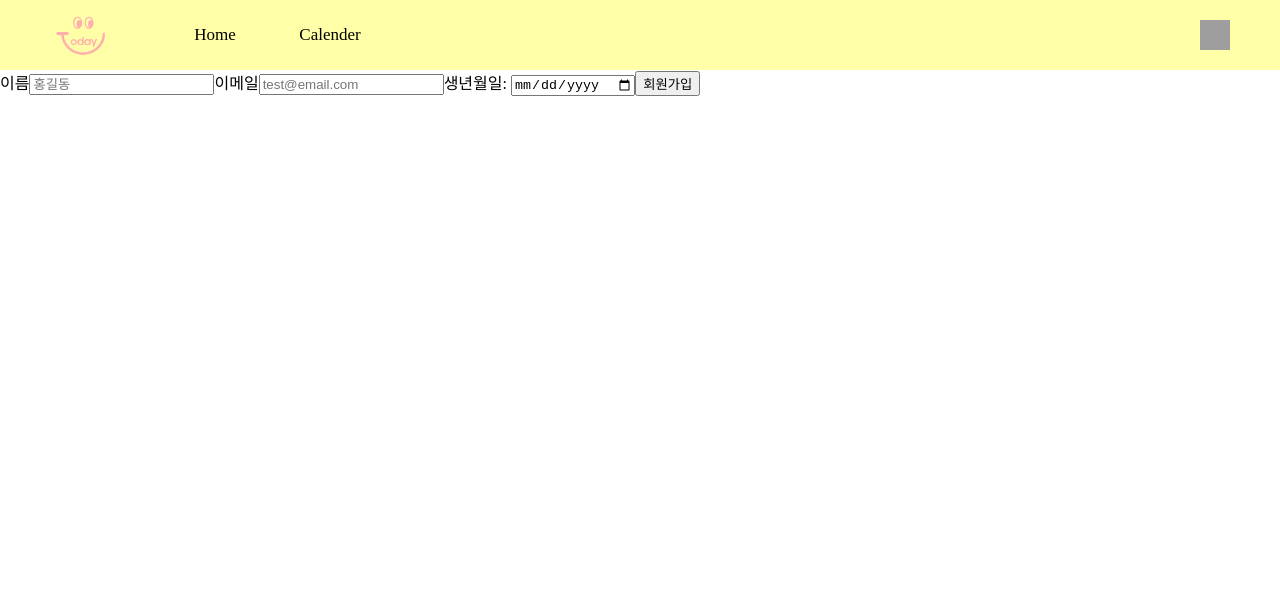
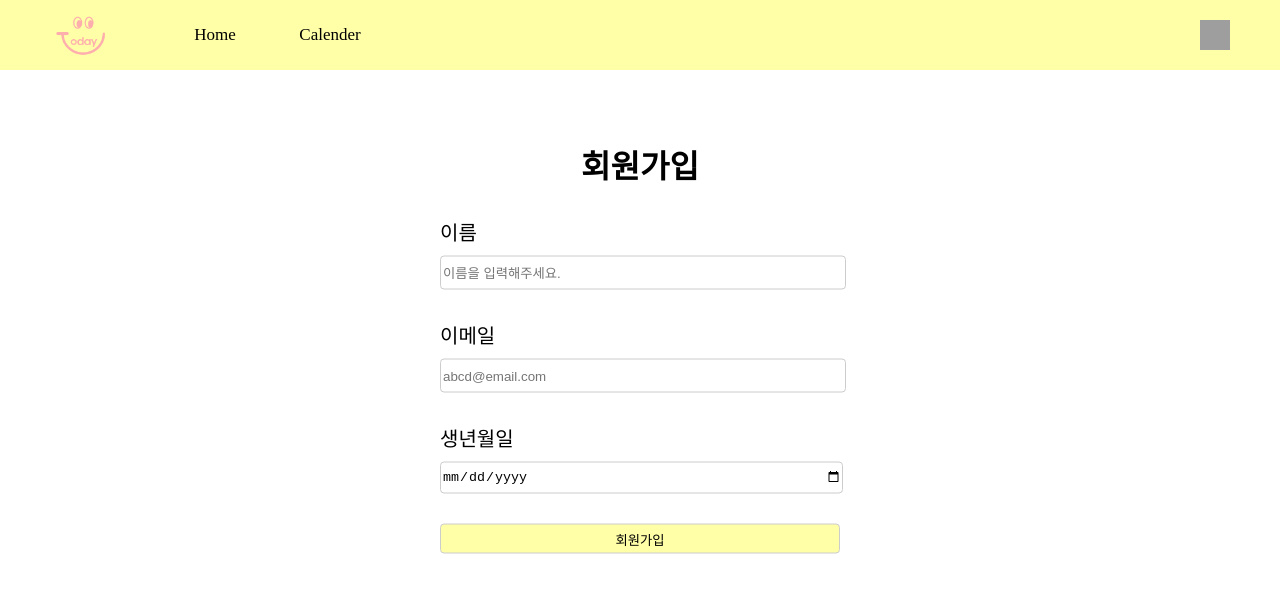
Before and after one commit to kirong99/frontnewbie, a React (Create React App) app: page /Join in a window 1280 px wide. Shown: the top 592 px of the page. Built offline with nearby package versions, Linux system fonts and the light colour scheme; grey boxes are pictures that could not be loaded; a web font is replaced by a local one.

Commit message:
회원가입 페이지 css 수정

```diff
--- a/src/Login/Join.js
+++ b/src/Login/Join.js
@@ -1,5 +1,6 @@
 import React from "react";
 import { useForm } from 'react-hook-form';
+import './join.css';
 
 function Join(){
 	const {
@@ -10,22 +11,32 @@ function Join(){
     const onSubmit = data => console.log(data);
 
     return (
-		<form onSubmit={handleSubmit(onSubmit)}>
+        <div>
+            <form className="join" onSubmit={handleSubmit(onSubmit)}>
+                <h1 className="title">회원가입</h1>
+                <div className="text name">
                     <label htmlFor="name">이름</label>
+                    <div>
                         <input
+                            className="input"
                             id="name"
                             type="text"
-                placeholder="홍길동"
+                            placeholder="이름을 입력해주세요."
                             {...register("name", {
                             required: "이름은 필수 입력입니다.",
                             })}
                         />
-            {errors.name && <small role="alert">{errors.name.message}</small>}
+                    </div>
+                </div>
+                {errors.name && <small role="alert" className="alert">{errors.name.message}</small>}
+                <div className="text email">
                     <label htmlFor="email">이메일</label>
+                    <div>
                         <input
+                            className="input"
                             id="email"
                             type="text"
-                placeholder="test@email.com"
+                            placeholder="abcd@email.com"
                             {...register("email", {
                             required: "이메일은 필수 입력입니다.",
                             pattern: {
@@ -34,18 +45,27 @@ function Join(){
                             },
                             })}
                         />
-            {errors.email && <small role="alert">{errors.email.message}</small>}
-            <label htmlFor="birthdate">생년월일: </label>
+                    </div>
+                </div>
+                {errors.email && <small role="alert" className="alert">{errors.email.message}</small>}
+                <div className="text birth">
+                    <label htmlFor="birthdate">생년월일</label>
+                    <div>
                         <input
+                            className="input"
                             id="birthdate"
                             type="date"
-                placeholder="2022.01.01"
                             {...register("birthdate",{
                                 required: "생년월일은 필수입니다."
                             })}
                         />
-            <input type="submit" value="회원가입"></input>
+                    </div>
+                </div>
+                <div>
+                    <input className="join_btn" type="submit" value="회원가입"></input>
+                </div>
             </form>
+        </div>
     )
 }
 
--- a/src/Login/join.css
+++ b/src/Login/join.css
@@ -0,0 +1,15 @@
+@font-face {
+    font-family: 'Noto Sans KR', sans-serif;
+    src: url('https://fonts.googleapis.com/css2?family=Noto+Sans+KR:wght@400;700&display=swap');
+    font-weight: 700;
+    font-weight: 400;
+}
+
+.join{width: 750px; position: absolute; top: 40%; left: 50%; transform: translate(-50%, -50%);}
+.title{text-align: center;margin-bottom: 30px;font-family: 'Noto Sans KR'; font-weight: 700;}
+.join div{width:400px;margin-top: 10px;margin-bottom: 30px;}
+.text{font-size: 20px;font-family: 'Noto Sans KR';}
+.input{width: 400px;height: 30px;border: 1px solid #ccc;border-radius: 4px;}
+.join_btn{width: 400px;border: 1px solid #ccc;height: 30px;border-radius: 4px;background-color: rgba(255,255,0,34%);cursor: pointer;}
+.join_btn:hover{background-color: yellow}
+.alert{position: relative;left: 171px;bottom: 30px;color: #d36969;}
```
Also changed, not shown: 1 other file (tests, documents, lock files or other folders). Lines whose indentation alone changed are shown as unchanged.
